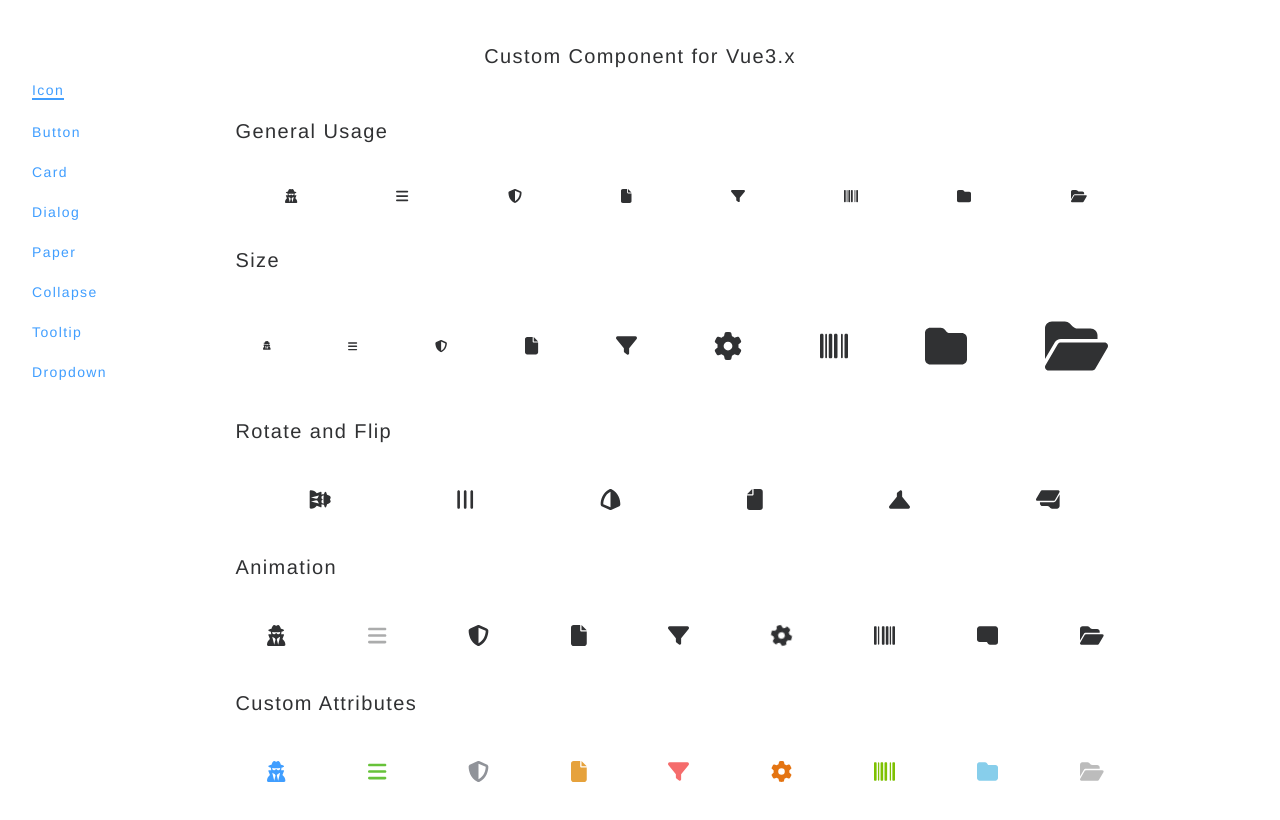
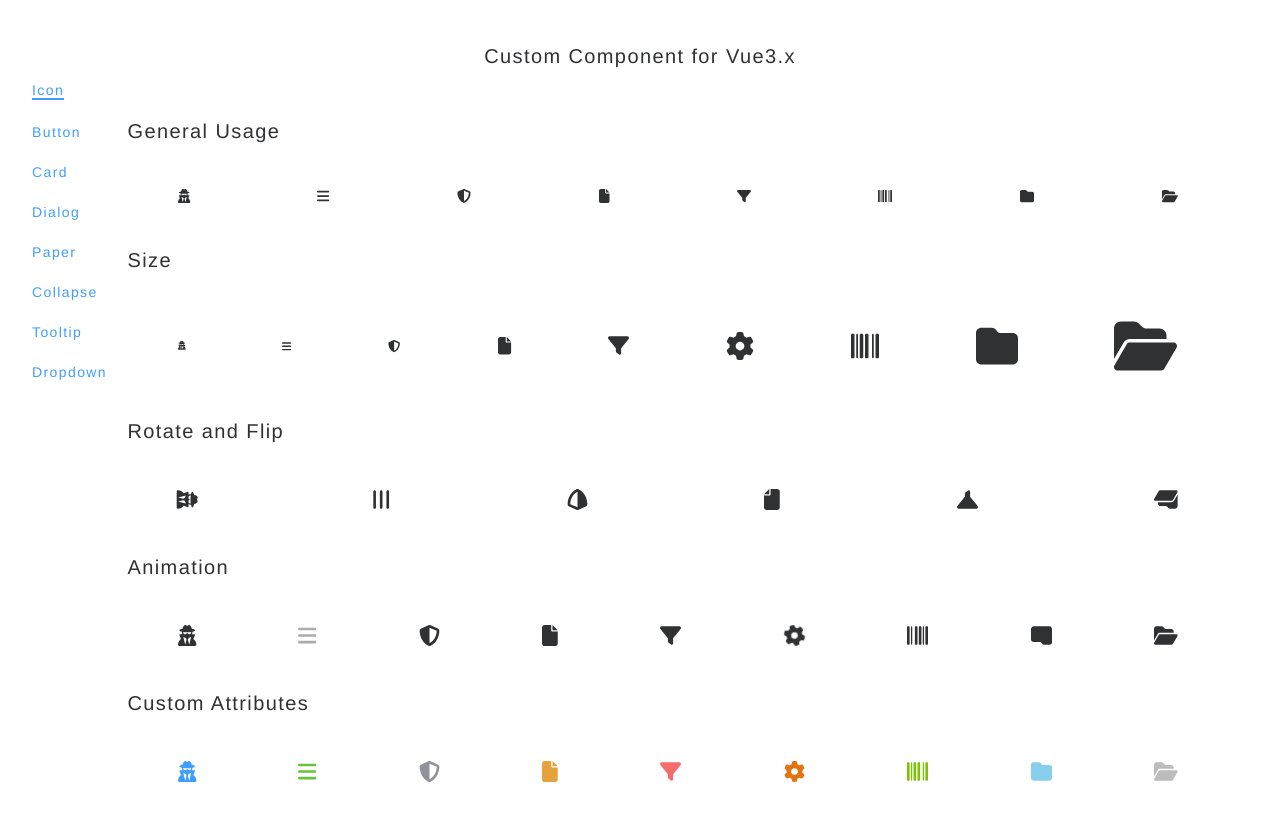
Before and after one commit to feTus9527/amateur-custom-component-v3, a Vue app: page /#/ in a window 1280 px wide. Shown: the top 820 px of the page. Built offline with nearby package versions, Linux system fonts and the light colour scheme.

Commit message:
fix: style fix

```diff
--- a/src/App.vue
+++ b/src/App.vue
@@ -25,7 +25,6 @@
 }
 .content-container {
   display: flex;
-  gap: 1rem;
 
   .nav {
     display: flex;
--- a/src/style.scss
+++ b/src/style.scss
@@ -2,6 +2,7 @@ body {
   margin: 0;
   width: 100vw;
   min-height: 100vh;
+  overflow-x: hidden;
 }
 
 #app {
@@ -14,14 +15,14 @@ body {
 .row {
   width: 1000px;
   display: flex;
-  justify-content: space-evenly;
+  justify-content: space-between;
   align-items: center;
   margin: 20px auto;
 }
 
 .row-title {
   text-align: left;
-  width: 900px;
+  width: 1100px;
   margin: 10px auto;
   font-weight: 200;
   user-select: none;
```
